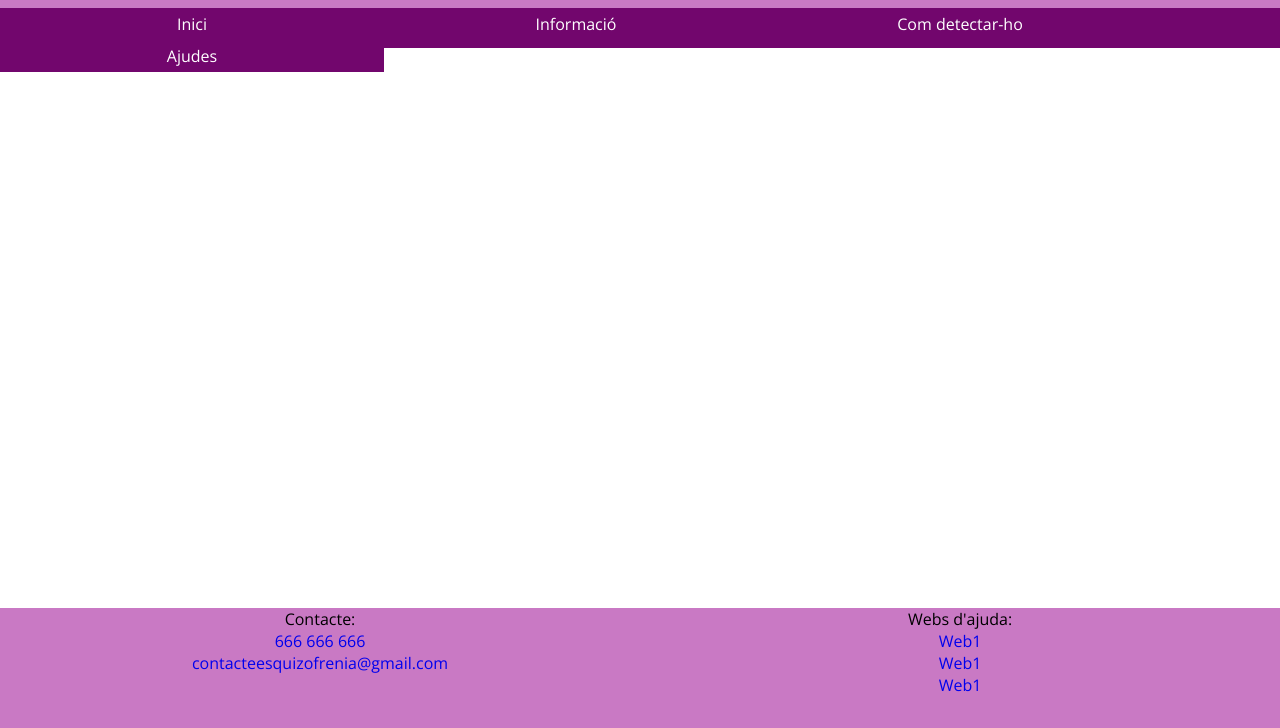
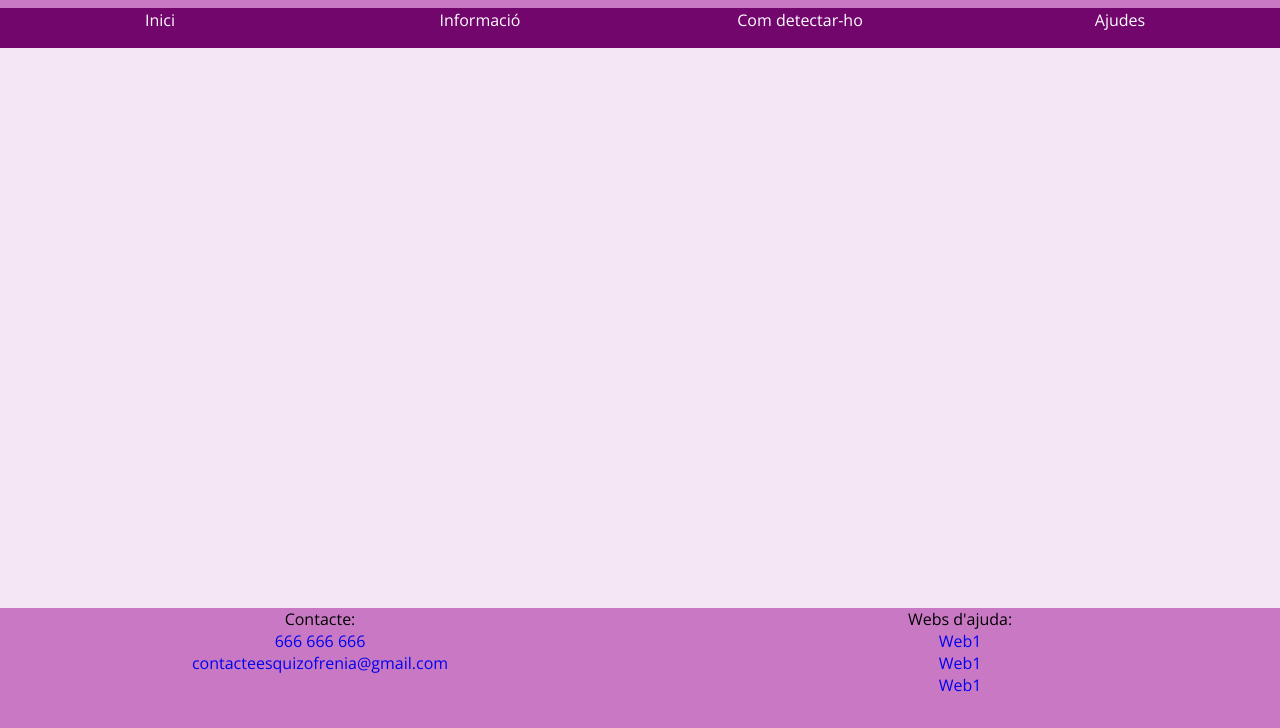
Before and after one commit to Pep-Catalina/webProjectaEsquizofrenia, a plain HTML site: page index.html in a window 1280 px wide. Shown: the part 72-800 px from the top of the page. Drawn offline with nearby package versions, Linux system fonts and the light colour scheme.

Commit message:
Update estil-index.css

```diff
--- a/CSS/estil-index.css
+++ b/CSS/estil-index.css
@@ -9,12 +9,13 @@
 body{
 	background-image: url(img/fondo.jpg);
 	background-size: cover;
-
+    background-color: #f5e6f4;
 	height: 100vh;
 	width: 100vw;
 	/*
     color:rgb(114, 6, 109);
     #c979c4;
+    #f5e6f4
     */
 }
 
@@ -52,8 +53,8 @@ nav{
 #llistaDesplegable li a {
     display: block;
     text-decoration: none;
-    width: 24em;
-    line-height: 2em;
+    width: 25vw;
+    line-height: 2vw;
     color: #ffffff;
 }
 
```
